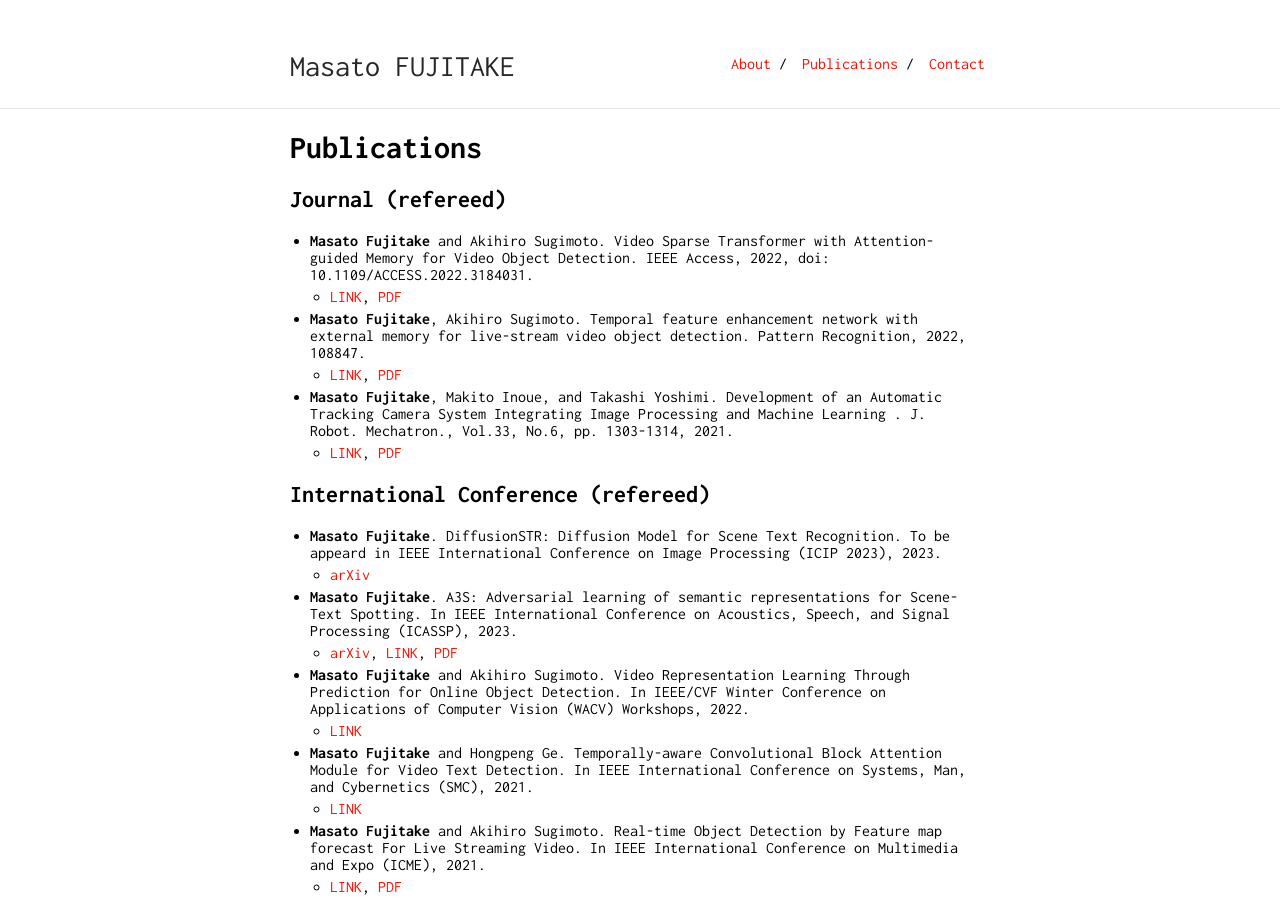
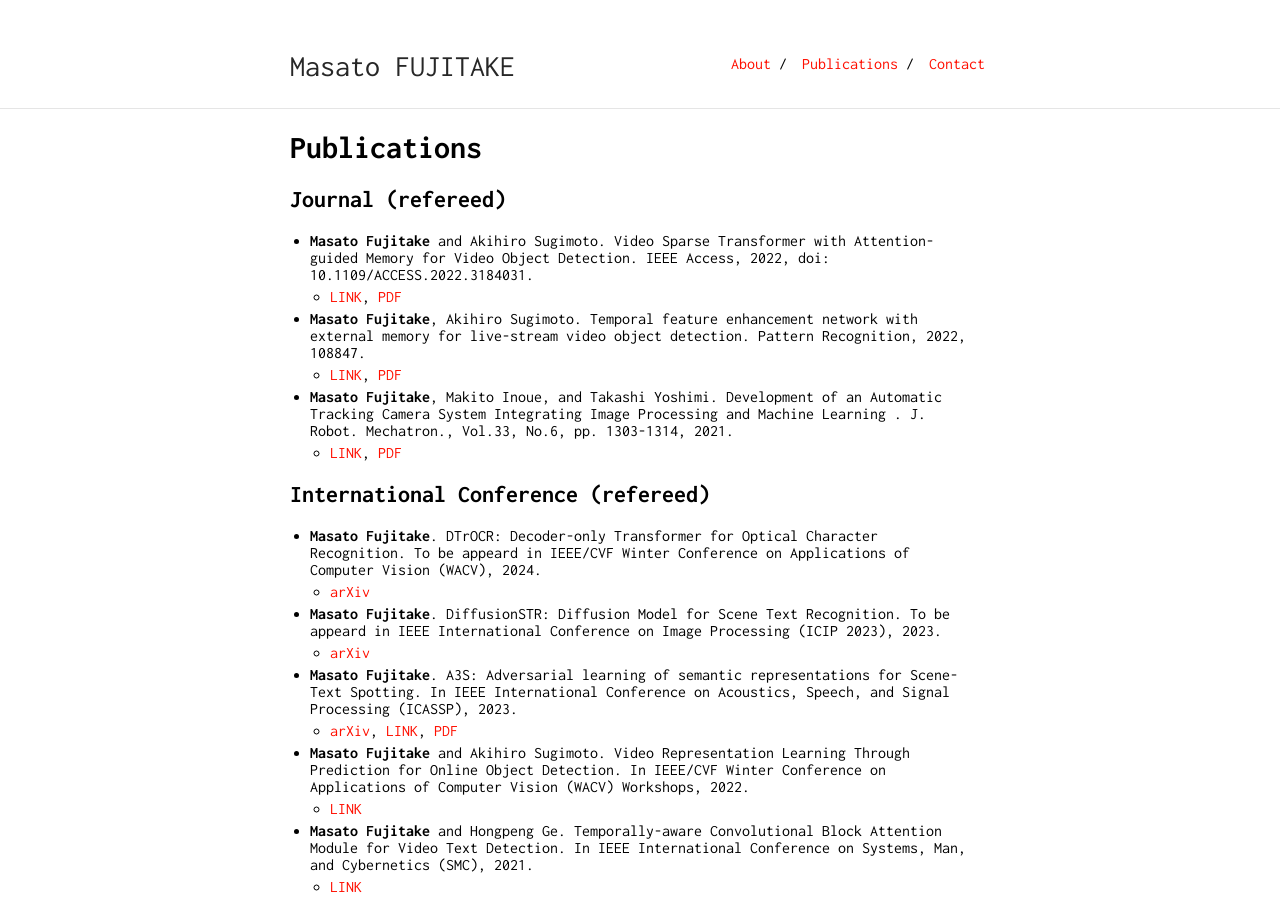
Before and after one commit to Swall0w/Swall0w.github.io, a Jekyll site: the page built from publications.md, in a window 1280 px wide and 900 px high. Built offline with Jekyll 4.4.1, drawn with Linux system fonts in a browser that asks for light colours; our own code applies the rules of GitHub Pages for plain Markdown files.

Commit message:
Update publications.md

```diff
--- a/publications.md
+++ b/publications.md
@@ -14,6 +14,8 @@ layout: default
   -   [LINK](https://www.fujipress.jp/jrm/rb/robot003300061303/), [PDF](./pdfs/Fujipress_JRM-33-6-10.pdf)
 
 ## International Conference (refereed)
+- **Masato Fujitake**. DTrOCR: Decoder-only Transformer for Optical Character Recognition. To be appeard in IEEE/CVF Winter Conference on Applications of Computer Vision (WACV), 2024.
+  -  [arXiv](https://arxiv.org/abs/2308.15996)
 - **Masato Fujitake**. DiffusionSTR: Diffusion Model for Scene Text Recognition. To be appeard in IEEE International Conference on Image Processing (ICIP 2023), 2023.
   -  [arXiv](https://arxiv.org/abs/2306.16707)
 - **Masato Fujitake**. A3S: Adversarial learning of semantic representations for Scene-Text Spotting. In IEEE International Conference on Acoustics, Speech, and Signal Processing (ICASSP), 2023.
```
